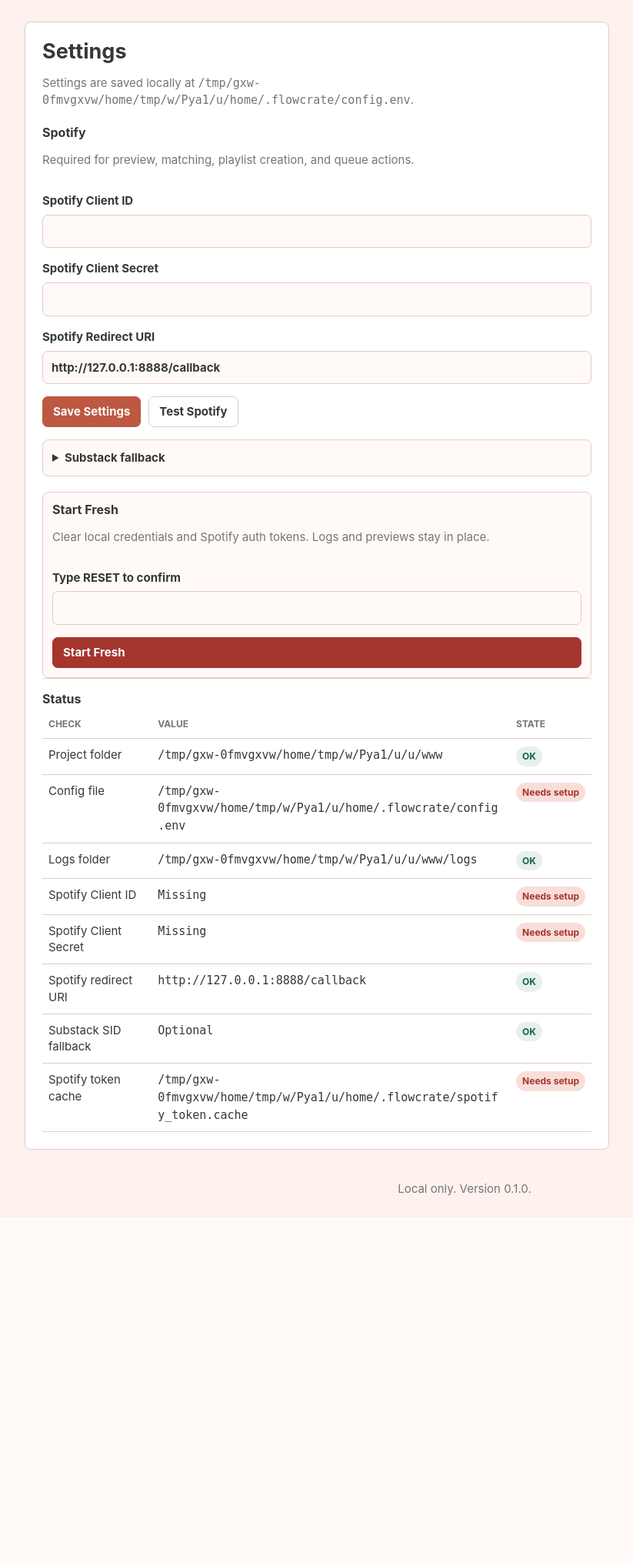
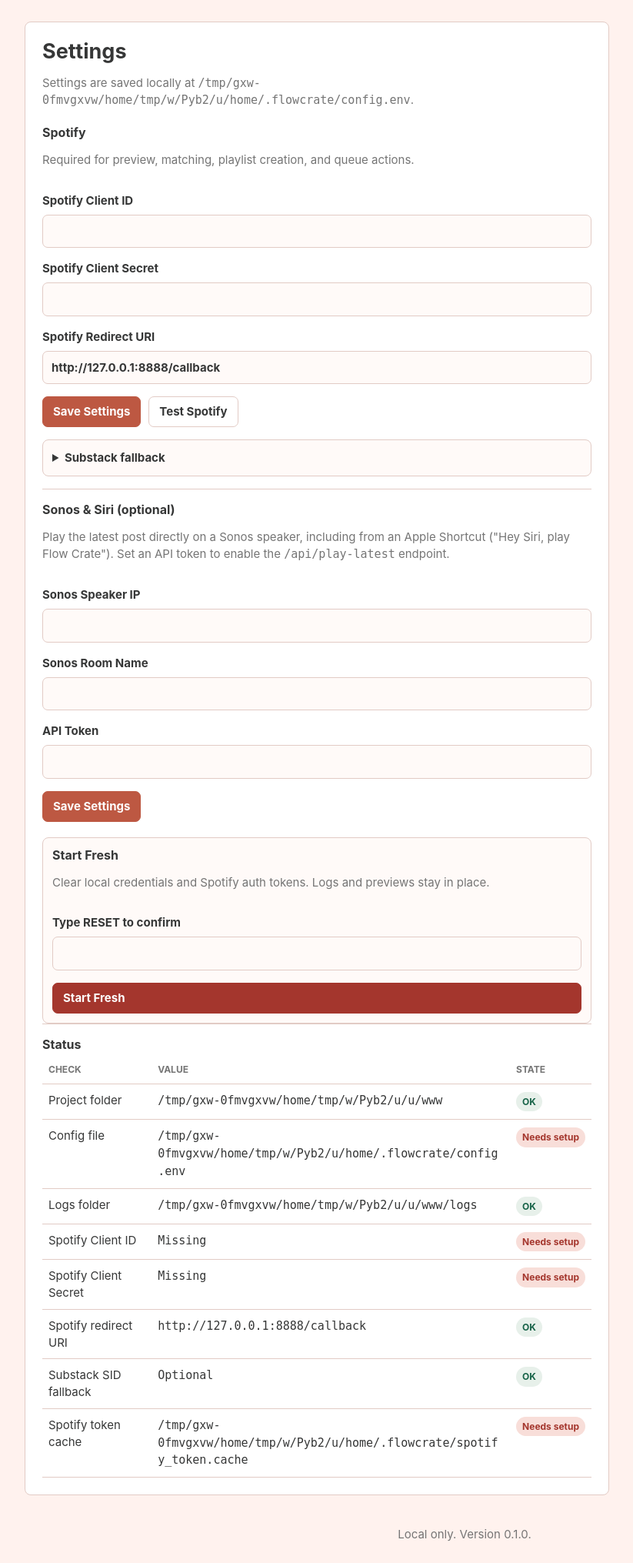
Before and after one commit to zizmax/FlowCrate, a Flask app: page /settings in a window 1280 px wide. Shown: the part 73-2104 px from the top of the page at 77% size, without its empty margins (36-859 px from the left). Before the commit the page ends 1627 px from the top, so only its background shows below. Run offline with Flask 3, Linux system fonts and the light colour scheme.

Commit message:
WP1: Sonos control module and /api/play-latest Siri endpoint
- sonos.py: speaker lookup by IP/room, ShareLink queueing via group coordinator
- POST /api/play-latest: token auth, resolves post items (direct links free,
  Spotify search fallback), queues on Sonos, returns speak text for Siri
- Settings: SONOS_IP, SONOS_ROOM, API_TOKEN fields
- docs/SIRI_SETUP.md: shortcut recipe
- Implemented by Opus 4.8 subagent; reviewed, speak-string fix + tests added

Co-Authored-By: Claude Fable 5 <noreply@anthropic.com>

```diff
--- a/requirements.txt
+++ b/requirements.txt
@@ -4,3 +4,4 @@ beautifulsoup4
 python-dotenv
 browser_cookie3
 spotipy
+soco
--- a/src/flowcrate/app.py
+++ b/src/flowcrate/app.py
@@ -5,16 +5,16 @@ import time
 import webbrowser
 from datetime import datetime
 
-from flask import Flask, flash, redirect, render_template, request, url_for
+from flask import Flask, flash, jsonify, redirect, render_template, request, url_for
 
-from . import __version__
+from . import __version__, sonos
 from .cache import dashboard_data, playlist_name_for_selection, refresh_from_flowstate, selected_track_uris
 from .config import load_config, masked, reset_local_config, save_config
 from .logs import list_logs, read_log
 from .paths import CONFIG_FILE, LOGS_DIR, PROJECT_ROOT, TOKEN_CACHE, ensure_dirs
 from .playback import DevicePickerRequired, resolve_playback_target
-from .scraper import reset_session_cache, test_flowstate_fetch
-from .spotify import SpotifyManager, SpotifyRateLimitError
+from .scraper import extract_source_post, get_recent_posts, reset_session_cache, test_flowstate_fetch
+from .spotify import SpotifyManager, SpotifyRateLimitError, parse_spotify_url
 from .workflow import (
     JobStatus,
     load_preview,
@@ -273,7 +273,180 @@ def create_app():
     def status():
         return redirect(url_for("settings"))
 
+    @app.route("/api/play-latest", methods=["POST"])
+    def api_play_latest():
+        cfg = load_config()
+        if not cfg.api_token:
+            return (
+                jsonify(
+                    {
+                        "ok": False,
+                        "error": "API access is not configured.",
+                        "speak": "Flow Crate is not set up for Siri yet. Set an API token in Settings.",
+                    }
+                ),
+                403,
+            )
+        if request.headers.get("X-FlowCrate-Token") != cfg.api_token:
+            return (
+                jsonify(
+                    {
+                        "ok": False,
+                        "error": "Invalid or missing API token.",
+                        "speak": "Sorry, Flow Crate could not verify that request.",
+                    }
+                ),
+                401,
+            )
+
+        body = request.get_json(silent=True) or {}
+        play = body.get("play", True)
+        room = (body.get("room") or "").strip() or cfg.sonos_room or None
+
+        try:
+            posts = get_recent_posts(limit=1)
+            if not posts:
+                raise RuntimeError("No Flow State posts were found.")
+            post = posts[0]
+            parsed = extract_source_post(post["url"])
+            items = parsed.get("items", [])
+        except Exception as exc:
+            logging.exception("api/play-latest scrape failed")
+            return (
+                jsonify(
+                    {
+                        "ok": False,
+                        "error": f"Could not read the latest Flow State post: {exc}",
+                        "speak": "Sorry, Flow Crate could not read the latest Flow State post.",
+                    }
+                ),
+                502,
+            )
+
+        resolved, unresolved, search_unavailable = resolve_post_items(items)
+        if not resolved:
+            return (
+                jsonify(
+                    {
+                        "ok": False,
+                        "error": "No playable Spotify tracks were found in the latest post.",
+                        "speak": "Sorry, Flow Crate found no playable tracks in the latest post.",
+                    }
+                ),
+                400,
+            )
+
+        try:
+            speaker = sonos.get_speaker(ip=cfg.sonos_ip or None, room=room)
+            result = sonos.queue_and_play(speaker, [uri for _, uri in resolved], play=play)
+        except sonos.SonosError as exc:
+            return (
+                jsonify(
+                    {
+                        "ok": False,
+                        "error": str(exc),
+                        "speak": f"Sorry, Flow Crate could not reach your Sonos. {exc}",
+                    }
+                ),
+                502,
+            )
+        except Exception as exc:
+            logging.exception("api/play-latest Sonos playback failed")
+            return (
+                jsonify(
+                    {
+                        "ok": False,
+                        "error": f"Sonos playback failed: {exc}",
+                        "speak": "Sorry, Flow Crate could not play on your Sonos.",
+                    }
+                ),
+                502,
+            )
+
+        artists = _unique_artists(resolved)
+        speak = _build_speak(post, result, len(unresolved), search_unavailable)
+        return jsonify(
+            {
+                "ok": True,
+                "post": {"title": post.get("title", ""), "date": post.get("date", ""), "url": post.get("url", "")},
+                "queued": result["queued"],
+                "unresolved": len(unresolved),
+                "room": result["room"],
+                "artists": artists,
+                "speak": speak,
+            }
+        )
+
     return app
+
+
+def resolve_post_items(items):
+    """Resolve post items to Spotify URIs without failing on missing credentials.
+
+    Direct spotify_link values become URIs for free. Items without a direct link
+    fall back to a Spotify search, constructing SpotifyManager lazily and only once.
+    If SpotifyManager cannot be built (no credentials), unlinked items go unresolved.
+
+    Returns (resolved, unresolved, search_unavailable) where resolved is a list of
+    (item, uri) pairs and search_unavailable is True when a search was needed but
+    Spotify was not configured.
+    """
+    resolved = []
+    unresolved = []
+    searcher = None  # None = not yet built, False = unavailable
+    search_unavailable = False
+    for item in items:
+        parsed = parse_spotify_url(item.get("spotify_link"))
+        if parsed:
+            resolved.append((item, parsed["uri"]))
+            continue
+        if searcher is None:
+            try:
+                searcher = SpotifyManager()
+            except Exception as exc:
+                logging.warning("Spotify search unavailable for api/play-latest: %s", exc)
+                searcher = False
+                search_unavailable = True
+        if searcher:
+            try:
+                found = searcher.search_item(item.get("artist"), item.get("name"), item.get("type", "track"))
+            except Exception as exc:
+                logging.warning("Spotify search failed for %s: %s", item.get("name"), exc)
+                found = None
+            if found and found.get("status") == "FOUND":
+                resolved.append((item, found["uri"]))
+                continue
+        unresolved.append(item)
+    return resolved, unresolved, search_unavailable
+
+
+def _unique_artists(resolved, limit=8):
+    artists = []
+    for item, _ in resolved:
+        artist = (item.get("artist") or "").strip()
+        if artist and artist not in artists:
+            artists.append(artist)
+        if len(artists) >= limit:
+            break
+    return artists
+
+
+def _build_speak(post, result, unresolved_count, search_unavailable):
+    title = post.get("title") or "the latest Flow State post"
+    date = post.get("date") or ""
+    queued = result["queued"]
+    room = result["room"]
+    track_word = "track" if queued == 1 else "tracks"
+    if date:
+        speak = f"Playing {title} from {date}. {queued} {track_word} on {room}."
+    else:
+        speak = f"Playing {title}. {queued} {track_word} on {room}."
+    if unresolved_count > 0:
+        skipped_word = "track was" if unresolved_count == 1 else "tracks were"
+        speak += f" {unresolved_count} {skipped_word} skipped."
+        if search_unavailable:
+            speak += " Connect Spotify to resolve unlinked tracks."
+    return speak
 
 
 def _render_dashboard(device_picker=None):
--- a/src/flowcrate/config.py
+++ b/src/flowcrate/config.py
@@ -11,6 +11,9 @@ KNOWN_KEYS = [
     "SPOTIFY_CLIENT_SECRET",
     "SPOTIFY_REDIRECT_URI",
     "SUBSTACK_SID",
+    "SONOS_IP",
+    "SONOS_ROOM",
+    "API_TOKEN",
 ]
 LEGACY_ENV_KEYS = [
     "SPOTIPY_CLIENT_ID",
@@ -25,6 +28,9 @@ class AppConfig:
     spotify_client_secret: str = ""
     spotify_redirect_uri: str = "http://127.0.0.1:8888/callback"
     substack_sid: str = ""
+    sonos_ip: str = ""
+    sonos_room: str = ""
+    api_token: str = ""
 
     @property
     def spotify_ready(self):
@@ -37,6 +43,9 @@ class AppConfig:
             "SPOTIFY_CLIENT_SECRET": self.spotify_client_secret,
             "SPOTIFY_REDIRECT_URI": self.spotify_redirect_uri,
             "SUBSTACK_SID": self.substack_sid,
+            "SONOS_IP": self.sonos_ip,
+            "SONOS_ROOM": self.sonos_room,
+            "API_TOKEN": self.api_token,
         }
 
 
@@ -52,6 +61,9 @@ def load_config():
             or "http://127.0.0.1:8888/callback"
         ),
         substack_sid=os.getenv("SUBSTACK_SID", ""),
+        sonos_ip=os.getenv("SONOS_IP", ""),
+        sonos_room=os.getenv("SONOS_ROOM", ""),
+        api_token=os.getenv("API_TOKEN", ""),
     )
 
 
--- a/src/flowcrate/templates/settings.html
+++ b/src/flowcrate/templates/settings.html
@@ -44,6 +44,26 @@
         {% endif %}
       </div>
     </details>
+
+    <div class="section-heading">
+      <h2>Sonos &amp; Siri (optional)</h2>
+      <p class="muted">Play the latest post directly on a Sonos speaker, including from an Apple Shortcut ("Hey Siri, play Flow Crate"). Set an API token to enable the <code>/api/play-latest</code> endpoint.</p>
+    </div>
+    <label>
+      Sonos Speaker IP
+      <input name="SONOS_IP" type="text" value="{{ cfg.sonos_ip }}">
+    </label>
+    <label>
+      Sonos Room Name
+      <input name="SONOS_ROOM" type="text" value="{{ cfg.sonos_room }}">
+    </label>
+    <label>
+      API Token
+      <input name="API_TOKEN" type="password" value="{{ cfg.api_token }}">
+    </label>
+    <div class="button-row">
+      <button class="primary" name="action" value="save" type="submit">Save Settings</button>
+    </div>
   </form>
 
   <form action="{{ url_for('reset_settings') }}" method="post" class="danger-zone stack">
```
Also changed, not shown: docs/SIRI_SETUP.md (added, +56 -0 lines), scripts/sonos_spike.py (+11 -7 lines), src/flowcrate/sonos.py (added, +96 -0 lines), tests/test_api.py (added, +157 -0 lines).
